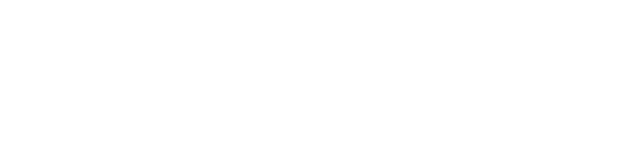
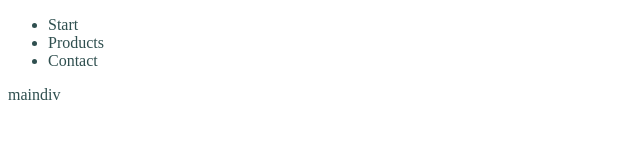
Before and after one commit to jenmwa/APIutveckling-Node-Express-Nodemon, a website: page mySql-ClassicModels/frontend/index.html in a window 1280 px wide. Shown: the whole page, without its empty margins (0-640 px from the left). Drawn offline with Linux system fonts and the light colour scheme.

Commit message:
add  js & sass to front

```diff
--- a/mySql-ClassicModels/frontend/index.html
+++ b/mySql-ClassicModels/frontend/index.html
@@ -5,8 +5,21 @@
     <meta http-equiv="X-UA-Compatible" content="IE=edge">
     <meta name="viewport" content="width=device-width, initial-scale=1.0">
     <title>Classic Models</title>
+
+    <link rel="stylesheet" href="style.css">
+
+    <script src="main.js" defer type="module"></script>
 </head>
 <body>
+    <nav>
+        <ul>
+            <li>Start</li>
+            <li>Products</li>
+            <li>Contact</li>
+        </ul>
+    </nav>
+
+    <div id="app"></div>
 
 </body>
 </html>
--- a/mySql-ClassicModels/frontend/main.js
+++ b/mySql-ClassicModels/frontend/main.js
@@ -0,0 +1,4 @@
+console.log('Hey, were connected!');
+
+const app = document.querySelector('#app');
+app.innerText = 'maindiv'
--- /dev/null
+++ b/mySql-ClassicModels/frontend/package.json
@@ -0,0 +1,5 @@
+{
+  "devDependencies": {
+    "sass": "^1.60.0"
+  }
+}
--- /dev/null
+++ b/mySql-ClassicModels/frontend/style.scss
@@ -0,0 +1,3 @@
+body {
+    color: darkslategray
+}
```
Also changed, not shown: mySql-ClassicModels/README.md (added), mySql-ClassicModels/frontend/style.css (added), 2 other files.
